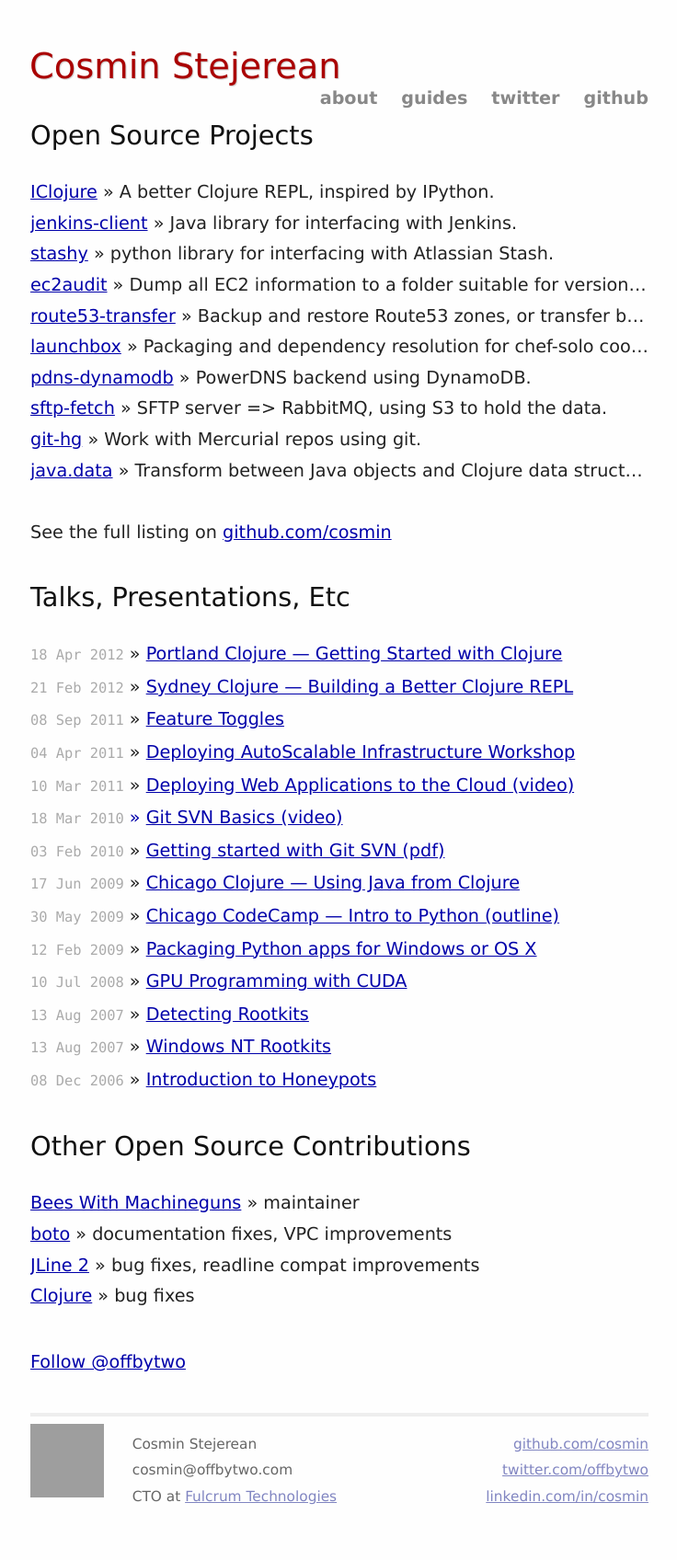
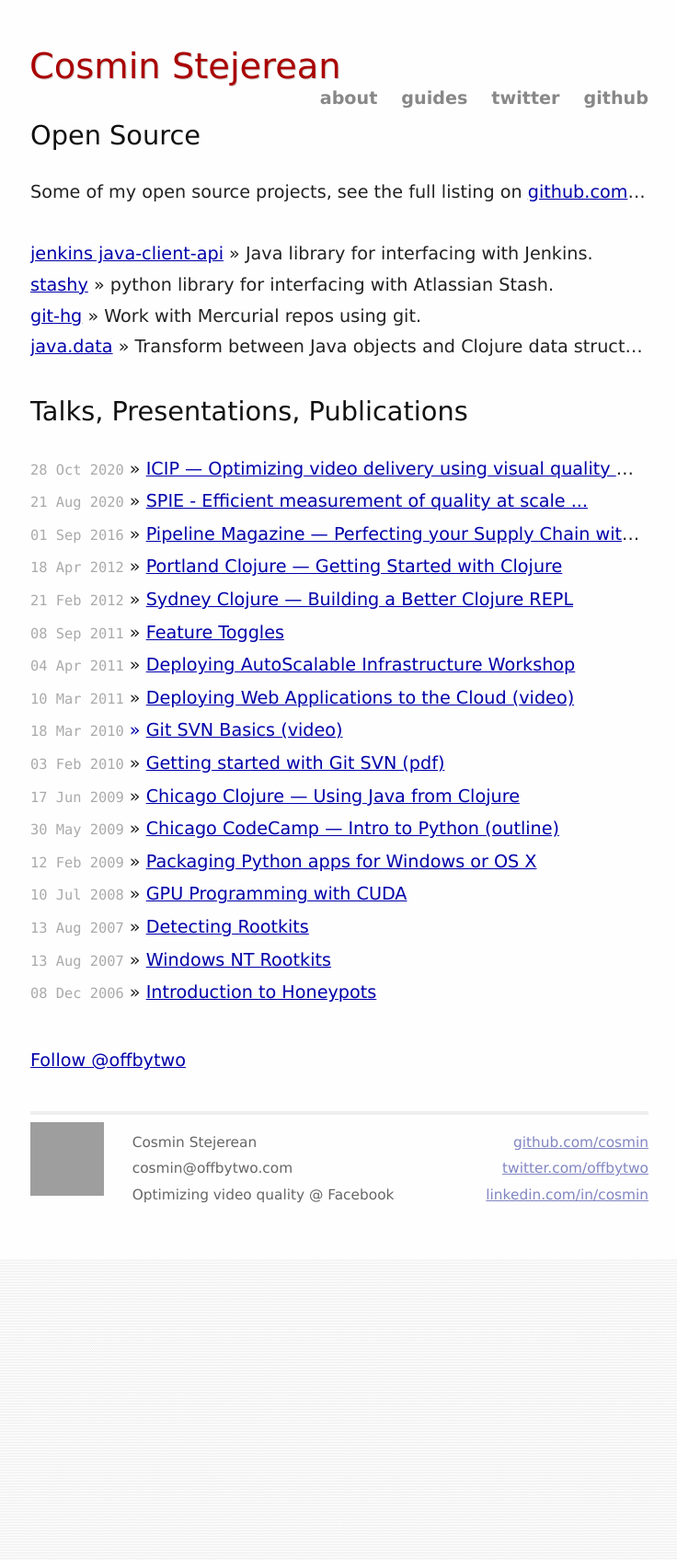
Before and after one commit to cosmin/cosmin.github.io, a Jekyll site: the page built from index.html, in a window 1280 px wide. Shown: the whole page at 92% size, without its empty margins (271-1007 px from the left). Built offline with Jekyll 4.4.1, drawn with Linux system fonts in a browser that asks for light colours; comment, search, counter and statistics services are not loaded; grey boxes are pictures that could not be loaded.

```diff
--- a/_layouts/default.html
+++ b/_layouts/default.html
@@ -45,7 +45,7 @@
       <p>
         Cosmin Stejerean<br />
         cosmin@offbytwo.com<br />
-        CTO at <a href="http://www.fulcrum.net">Fulcrum Technologies</a><br />
+        Optimizing video quality @ Facebook
       </p>
     </div>
     <div class="contact links">
--- a/index.html
+++ b/index.html
@@ -20,24 +20,34 @@ title: Cosmin Stejerean
 
 -->
 
-  <h1>Open Source Projects</h1>
+  <h1>Open Source</h1>
+
   <ul class="posts">
-    <li><a href="http://www.iclojure.com/">IClojure</a> &raquo; A better Clojure REPL, inspired by IPython.</li>
-    <li><a href="http://github.com/RisingOak/jenkins-client">jenkins-client</a> &raquo; Java library for interfacing with Jenkins.</li>
-    <li><a href="http://github.com/RisingOak/stashy">stashy</a> &raquo; python library for interfacing with Atlassian Stash.</li>
-    <li><a href="http://github.com/RisingOak/ec2audit">ec2audit</a> &raquo; Dump all EC2 information to a folder suitable for version control.</li>
-    <li><a href="http://github.com/RisingOak/route53-transfer">route53-transfer</a> &raquo; Backup and restore Route53 zones, or transfer between AWS accounts.</li>
-    <li><a href="http://github.com/RisingOak/launchbox">launchbox</a> &raquo; Packaging and dependency resolution for chef-solo cookbooks.</li>
-    <li><a href="http://github.com/cosmin/pdns-dynamodb">pdns-dynamodb</a> &raquo; PowerDNS backend using DynamoDB.</li>
-    <li><a href="http://github.com/cosmin/sftp-fetch">sftp-fetch</a> &raquo; SFTP server => RabbitMQ, using S3 to hold the data.</li>
+    <li>Some of my open source projects, see the full listing on <a href="http://github.com/cosmin">github.com/cosmin</a></li>
+    <li>&nbsp;</li>
+    <li><a href="https://github.com/jenkinsci/java-client-api">jenkins java-client-api</a> &raquo; Java library for interfacing with Jenkins.</li>
+    <li><a href="http://github.com/cosmin/stashy">stashy</a> &raquo; python library for interfacing with Atlassian Stash.</li>
     <li><a href="http://github.com/cosmin/git-hg">git-hg</a> &raquo; Work with Mercurial repos using git.</li>
     <li><a href="http://github.com/clojure/java.data">java.data</a> &raquo; Transform between Java objects and Clojure data structures.</li>
-    <li>&nbsp;</li>
-    <li>See the full listing on <a href="http://github.com/cosmin">github.com/cosmin</a></li>
   </ul>
 
-  <h1>Talks, Presentations, Etc</h1>
+  <h1>Talks, Presentations, Publications</h1>
   <ul class="posts">
+    <li>
+      <span class="date">28 Oct 2020</span>
+      <span class="sep">&raquo;</span>
+      <a href="https://research.fb.com/blog/2020/10/what-video-infrastructure-research-looks-like-at-facebook/">ICIP &mdash; Optimizing video delivery using visual quality metrics</a>
+    </li>
+    <li>
+      <span class="date">21 Aug 2020</span>
+      <span class="sep">&raquo;</span>
+      <a href="https://doi.org/10.1117/12.2569920">SPIE - Efficient measurement of quality at scale ...</a>
+    </li>
+    <li>
+      <span class="date">01 Sep 2016</span>
+      <span class="sep">&raquo;</span>
+      <a href="https://www.pipelinepub.com/big_data_and_analytics/asset_management">Pipeline Magazine &mdash; Perfecting your Supply Chain with Asset Management</a>
+    </li>
     <li>
       <span class="date">18 Apr 2012</span>
       <span class="sep">&raquo;</span>
@@ -110,14 +120,6 @@ title: Cosmin Stejerean
     </li>
   </ul>
 
-  <h1>Other Open Source Contributions</h1>
-  <ul class="posts">
-    <li><a href="https://github.com/newsapps/beeswithmachineguns">Bees With Machineguns</a> &raquo; maintainer</li>
-    <li><a href="https://github.com/boto/boto">boto</a> &raquo; documentation fixes, VPC improvements</span>
-    <li><a href="https://github.com/jline/jline2">JLine 2</a> &raquo; bug fixes, readline compat improvements</span>
-    <li><a href="https://github.com/clojure/clojure">Clojure</a> &raquo; bug fixes</li>
-  </ul>
-
   <ul class="posts">
     <a href="http://twitter.com/offbytwo" class="twitter-follow-button">Follow @offbytwo</a>
     <script src="http://platform.twitter.com/widgets.js" type="text/javascript"></script>
```
Also changed, not shown: about.md (+16 -22 lines).
